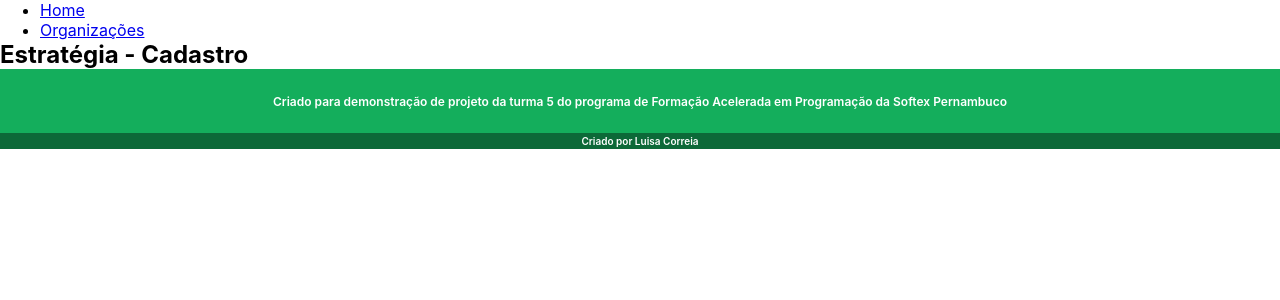
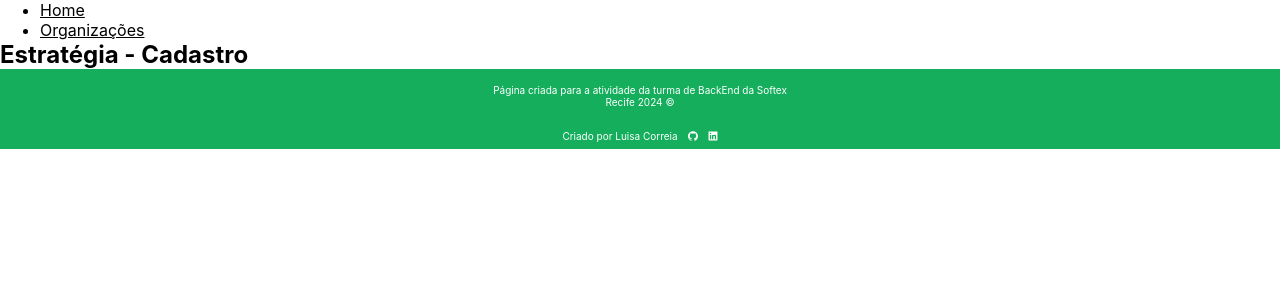
Before and after one commit to luisacs923/Front-Recicla-Recife, a React (Vite) app: page /estrategias/cadastro in a window 1280 px wide. Shown: the top 300 px of the page. Built offline with nearby package versions, Linux system fonts and the light colour scheme.

Commit message:
Implementa Footer

```diff
--- a/package.json
+++ b/package.json
@@ -10,6 +10,7 @@
     "preview": "vite preview"
   },
   "dependencies": {
+    "@ant-design/icons": "^5.4.0",
     "@antv/g2plot": "^2.4.32",
     "antd": "^5.20.2",
     "axios": "^1.7.5",
--- a/src/components/Footer/index.jsx
+++ b/src/components/Footer/index.jsx
@@ -1,15 +1,23 @@
 import React from "react";
-import { Descricao, Autoria, Container } from "./style";
+import { Descricao, AutoriaContainer, Container } from "./style";
+import { GithubOutlined, LinkedinFilled } from "@ant-design/icons";
 
 export default function Footer(){
     return (
         <Container>
             <Descricao>
-                <p>Criado para demonstração de projeto da turma 5 do programa de Formação Acelerada em Programação da Softex Pernambuco</p>
+                <p>Página criada para a atividade da turma de BackEnd da Softex</p>
+                <p>Recife 2024 ©</p>
             </Descricao>
-            <Autoria>
+            <AutoriaContainer>
                 <p>Criado por Luisa Correia</p>
-            </Autoria>
+                <a href="https://github.com/luisacs923" target="_blank">
+                    <GithubOutlined />
+                </a>
+                <a href="https://www.linkedin.com/in/luisacorreia923/" target="_blank">
+                    <LinkedinFilled />
+                </a>
+            </AutoriaContainer>
         </Container>
     );
 }
--- a/src/components/Footer/style.js
+++ b/src/components/Footer/style.js
@@ -1,30 +1,35 @@
 import styled from "styled-components";
 
 export const Descricao = styled.div`
-  height: 80%;
+  width: 100%;
   display: flex;
+  flex-direction: column;
   align-items: center;
   justify-content:center;
 
-  font-size: 12px;
-  font-weight: 600;
-  font-style: normal;
+  flex: 1;
 `;
 
-export const Autoria = styled.div`
+export const AutoriaContainer = styled.div`
   height: 20%;
-  width: 100%;
   display: flex;
   align-items: center;
   justify-content: center;
-  background-color: #0C6938;
-  font-size: 10px;
-  font-weight: 600;
-  font-style: normal;
+  gap: 10px;
+
+  padding: 5px;
 `;
 
 export const Container = styled.div`
   background-color: #14AE5C;
   color: white;
   height: 10vh;
+  display: flex;
+  flex-direction: column;
+
+  width: 100%;
+
+  font-size: 10px;
+  font-weight: normal;
+  font-style: normal;
 `;
--- a/src/index.css
+++ b/src/index.css
@@ -4,6 +4,10 @@
 
 * {
   margin: 0;
+}
+
+a {
+  color: inherit;
 }
 
 /* :root {
```
Also changed, not shown: 1 other file (tests, documents, lock files or other folders).
